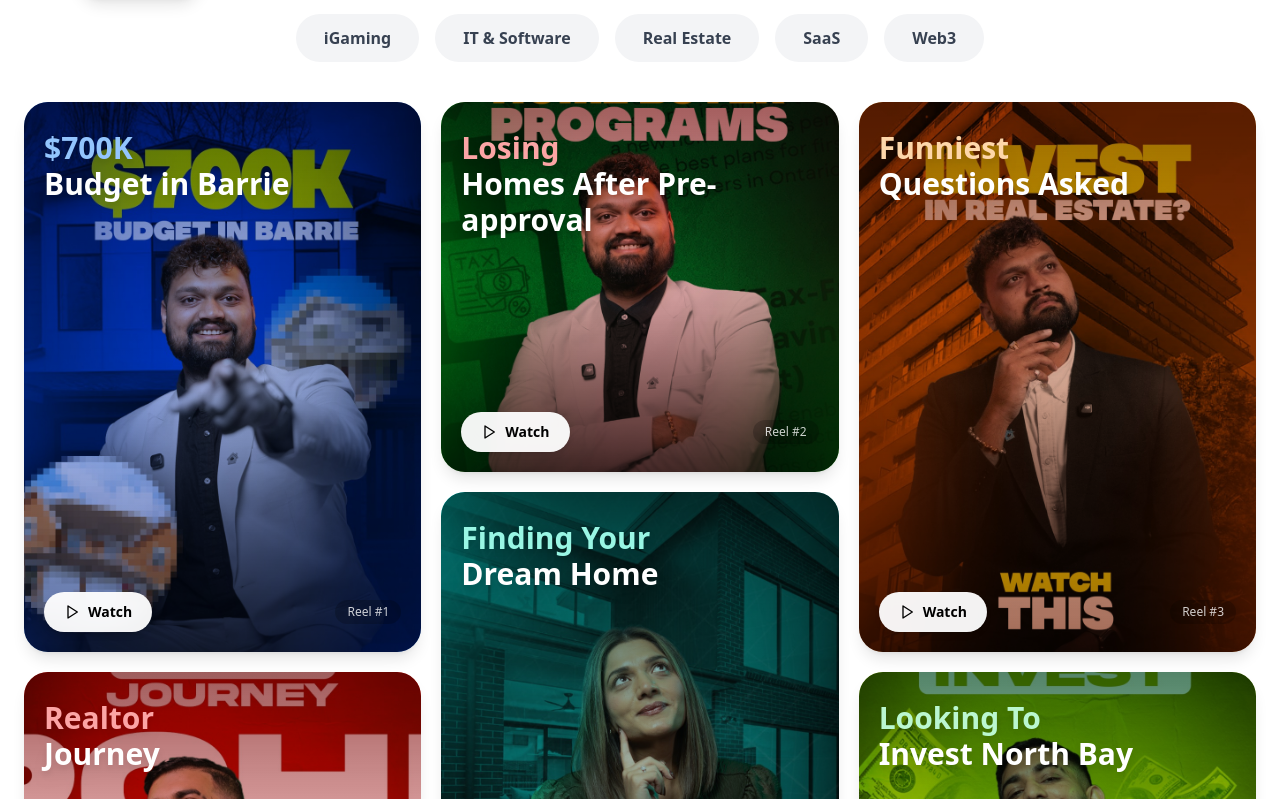
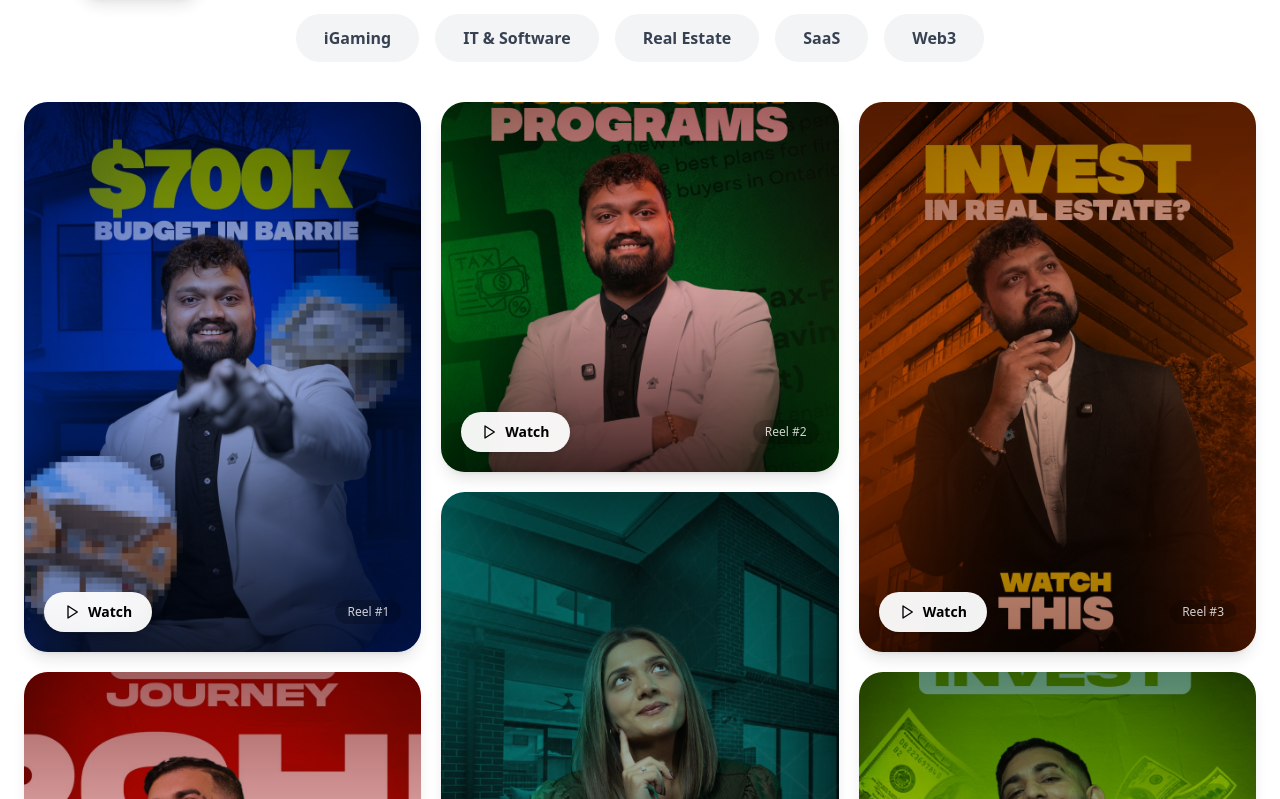
Before and after one commit to SDSamarasinghe/trend-loop, a React (Create React App) app: page / in a window 1280 px wide. Shown: the part 4621-5420 px from the top of the page. Built offline with nearby package versions, Linux system fonts and the light colour scheme.

Commit message:
Comment out titles in reelsPortfolio for future reference

```diff
--- a/src/data/mock.js
+++ b/src/data/mock.js
@@ -169,48 +169,48 @@ export const reelsPortfolio = [
   {
     id: 1,
     image: '/images/budget-in-barry.jpeg',
-    titleTop: '$700K',
-    titleBottom: 'Budget in Barrie',
+    // titleTop: '$700K',
+    // titleBottom: 'Budget in Barrie',
     theme: 'blue',
     size: 'tall'
   },
   {
     id: 2,
     image: '/images/home-buyer-programms.jpeg',
-    titleTop: 'Losing',
-    titleBottom: 'Homes After Pre-approval',
+    // titleTop: 'Losing',
+    // titleBottom: 'Homes After Pre-approval',
     theme: 'red',
     size: 'short'
   },
   {
     id: 3,
     image: '/images/invest-real-state.jpeg',
-    titleTop: 'Funniest',
-    titleBottom: 'Questions Asked',
+    // titleTop: 'Funniest',
+    // titleBottom: 'Questions Asked',
     theme: 'orange',
     size: 'tall'
   },
   {
     id: 4,
     image: '/images/realtor-journey.jpeg',
-    titleTop: 'Realtor',
-    titleBottom: 'Journey',
+    // titleTop: 'Realtor',
+    // titleBottom: 'Journey',
     theme: 'red',
     size: 'short'
   },
   {
     id: 5,
     image: '/images/dream-home.jpeg',
-    titleTop: 'Finding Your',
-    titleBottom: 'Dream Home',
+    // titleTop: 'Finding Your',
+    // titleBottom: 'Dream Home',
     theme: 'teal',
     size: 'tall'
   },
   {
     id: 6,
     image: '/images/North-bay.jpeg',
-    titleTop: 'Looking To',
-    titleBottom: 'Invest North Bay',
+    // titleTop: 'Looking To',
+    // titleBottom: 'Invest North Bay',
     theme: 'green',
     size: 'short'
   }
```
